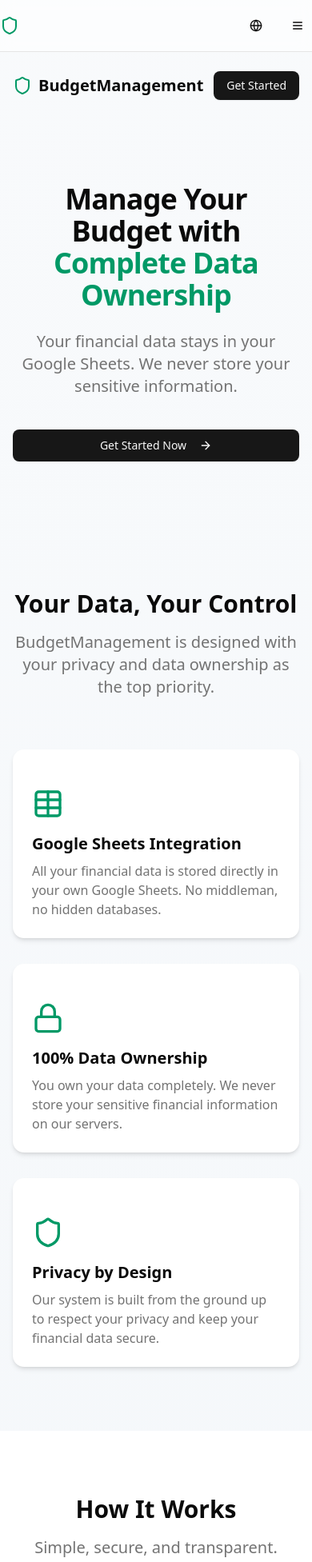
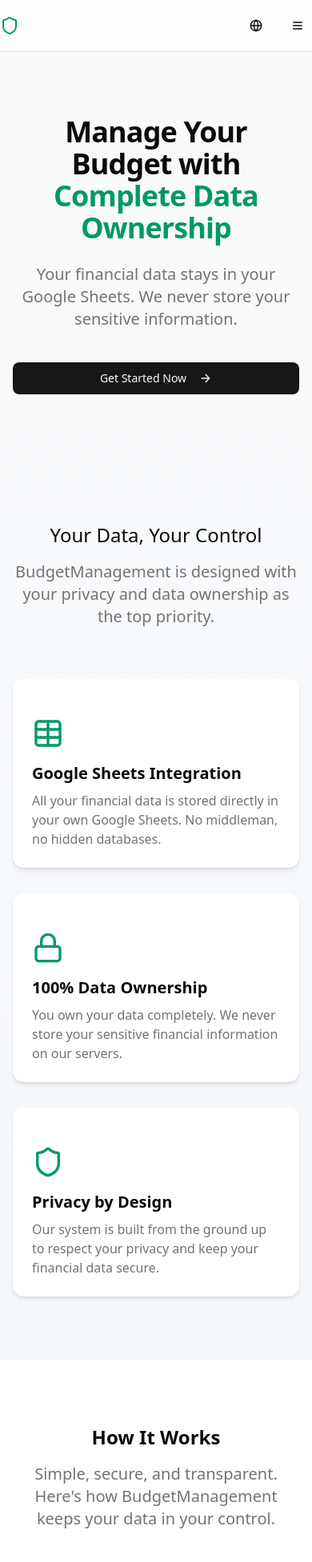
Before and after one commit to AlissonFredo/budget-management, a React (Vite) app: page / in a window 390 px wide. Shown: the top 1953 px of the page at 80% size. Built offline with nearby package versions, Linux system fonts and the light colour scheme.

Commit message:
style: adjust landing page layout
- adjust the page responsiveness

- removes the old header from the landing page

```diff
--- a/src/pages/LandingPage/index.jsx
+++ b/src/pages/LandingPage/index.jsx
@@ -17,18 +17,6 @@ function LandingPage() {
 
   return (
     <div className="min-h-screen bg-gradient-to-b from-slate-50 to-slate-100 dark:from-slate-950 dark:to-slate-900">
-      <header className="container mx-auto py-6 px-4">
-        <nav className="flex items-center justify-between">
-          <div className="flex items-center space-x-2">
-            <Shield className="h-6 w-6 text-emerald-600" />
-            <span className="text-xl font-bold">BudgetManagement</span>
-          </div>
-          <div className="flex items-center space-x-4">
-            <Button onClick={navigateTo}>Get Started</Button>
-          </div>
-        </nav>
-      </header>
-
       <section className="container mx-auto py-20 px-4 text-center">
         <h1 className="text-4xl md:text-6xl font-bold tracking-tight mb-6 max-w-4xl mx-auto">
           Manage Your Budget with{" "}
@@ -48,7 +36,7 @@ function LandingPage() {
 
       <section className="container mx-auto py-20 px-4">
         <div className="text-center mb-16">
-          <h2 className="text-3xl font-bold mb-4">Your Data, Your Control</h2>
+          <h2 className="text-2xl md:text-3xlfont-bold mb-4">Your Data, Your Control</h2>
           <p className="text-xl text-muted-foreground max-w-2xl mx-auto">
             BudgetManagement is designed with your privacy and data ownership as
             the top priority.
@@ -79,7 +67,7 @@ function LandingPage() {
       <section className="bg-white dark:bg-slate-900 py-20">
         <div className="container mx-auto px-4">
           <div className="text-center mb-16">
-            <h2 className="text-3xl font-bold mb-4">How It Works</h2>
+            <h2 className="text-2xl md:text-3xl font-bold mb-4">How It Works</h2>
             <p className="text-xl text-muted-foreground max-w-2xl mx-auto">
               Simple, secure, and transparent. Here's how BudgetManagement keeps
               your data in your control.
@@ -92,7 +80,7 @@ function LandingPage() {
 
       <section className="container mx-auto py-20 px-4">
         <div className="text-center mb-16">
-          <h2 className="text-3xl font-bold mb-4">
+          <h2 className="text-2xl md:text-3xl font-bold mb-4">
             Why Choose BudgetManagement
           </h2>
           <p className="text-xl text-muted-foreground max-w-2xl mx-auto">
@@ -119,7 +107,7 @@ function LandingPage() {
 
       <section className="bg-emerald-50 dark:bg-emerald-950/20 py-20">
         <div className="container mx-auto px-4 text-center">
-          <h2 className="text-3xl font-bold mb-4">
+          <h2 className="text-2xl md:text-3xl font-bold mb-4">
             Ready to take control of your finances?
           </h2>
           <p className="text-xl text-muted-foreground mb-10 max-w-2xl mx-auto">
```
